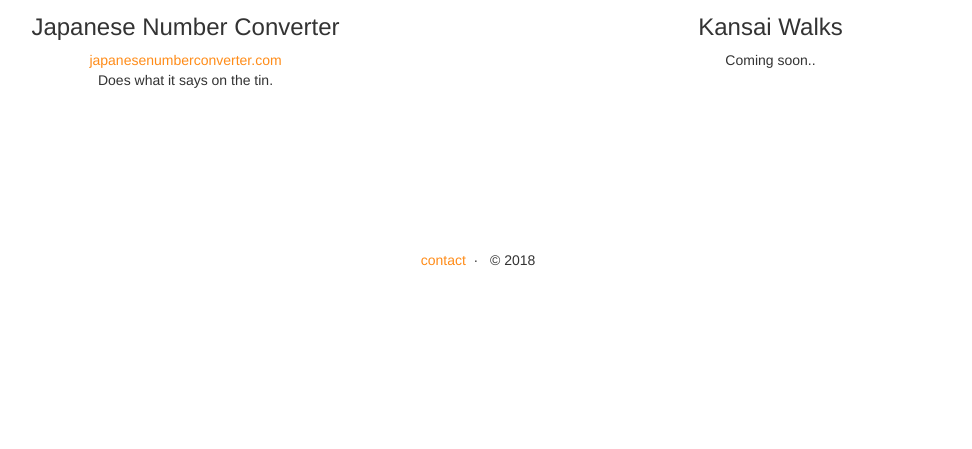
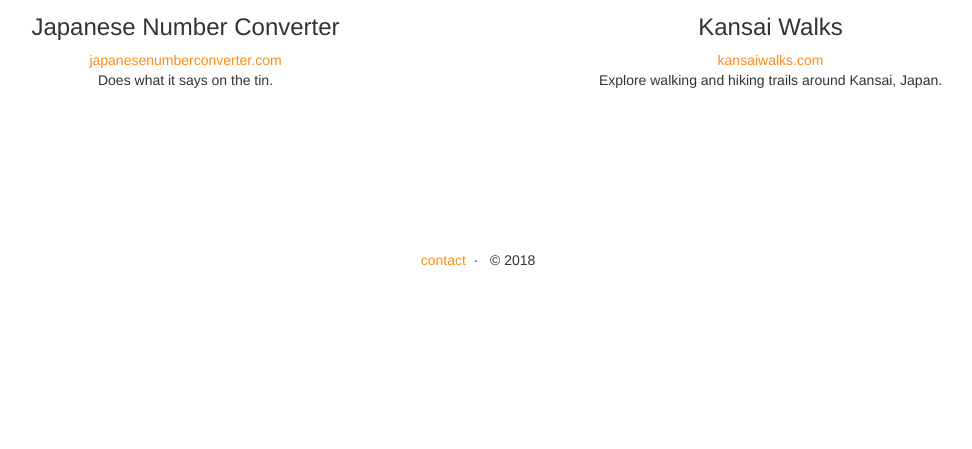
Before and after one commit to Greatdane/Setoka, a plain HTML site: page index.html in a window 1280 px wide. Shown: the part 351-800 px from the top of the page, without its empty margins (162-1134 px from the left). Drawn offline with nearby package versions, Linux system fonts and the light colour scheme.

Commit message:
updated kansai walks text and link

```diff
--- a/index.html
+++ b/index.html
@@ -50,7 +50,8 @@
     </div>
     <div class="border col-sm-6 text-center">
       <h3>Kansai Walks</h3>
-      <p>Coming soon..</p>
+      <a href="http://kansaiwalks.com/">kansaiwalks.com</a>
+      <p>Explore walking and hiking trails around Kansai, Japan. </p>
     </div>
 </div>
 <div class="col-xs-12" style="height:150px;"></div>
```
